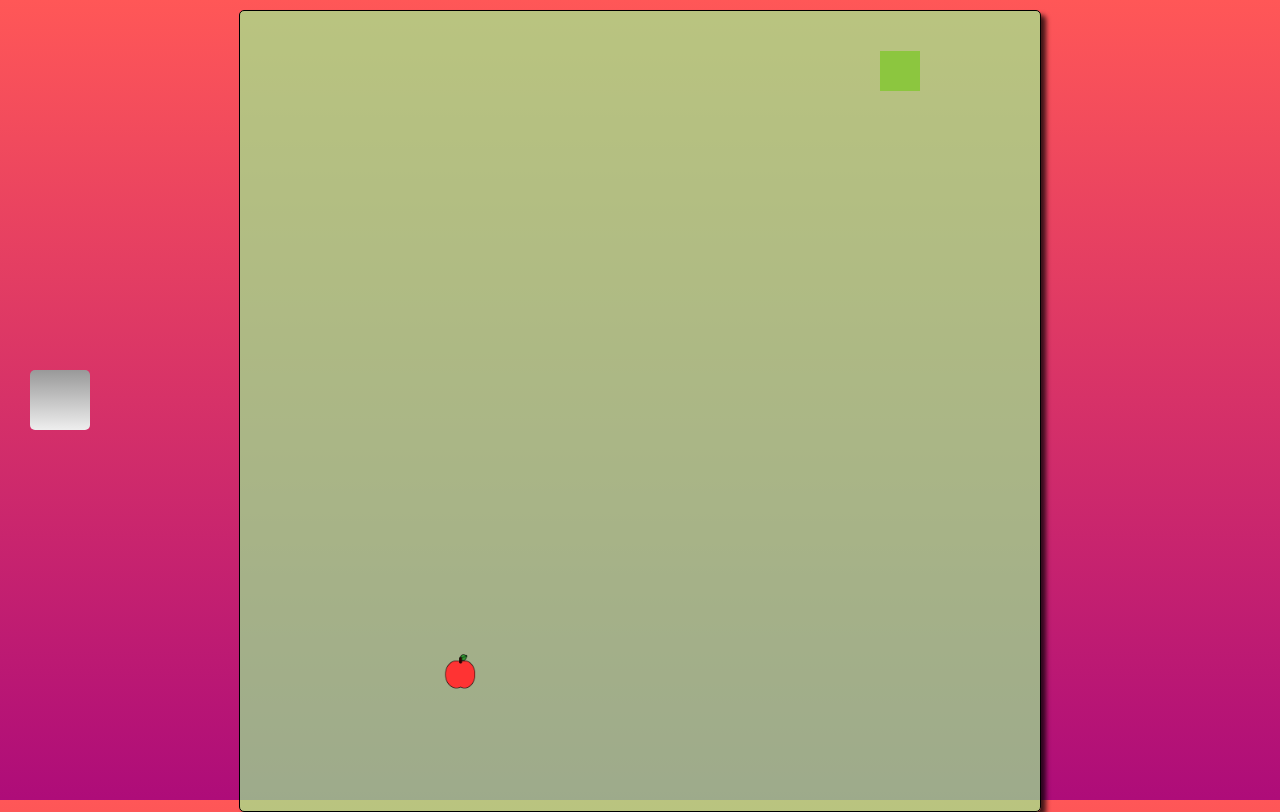
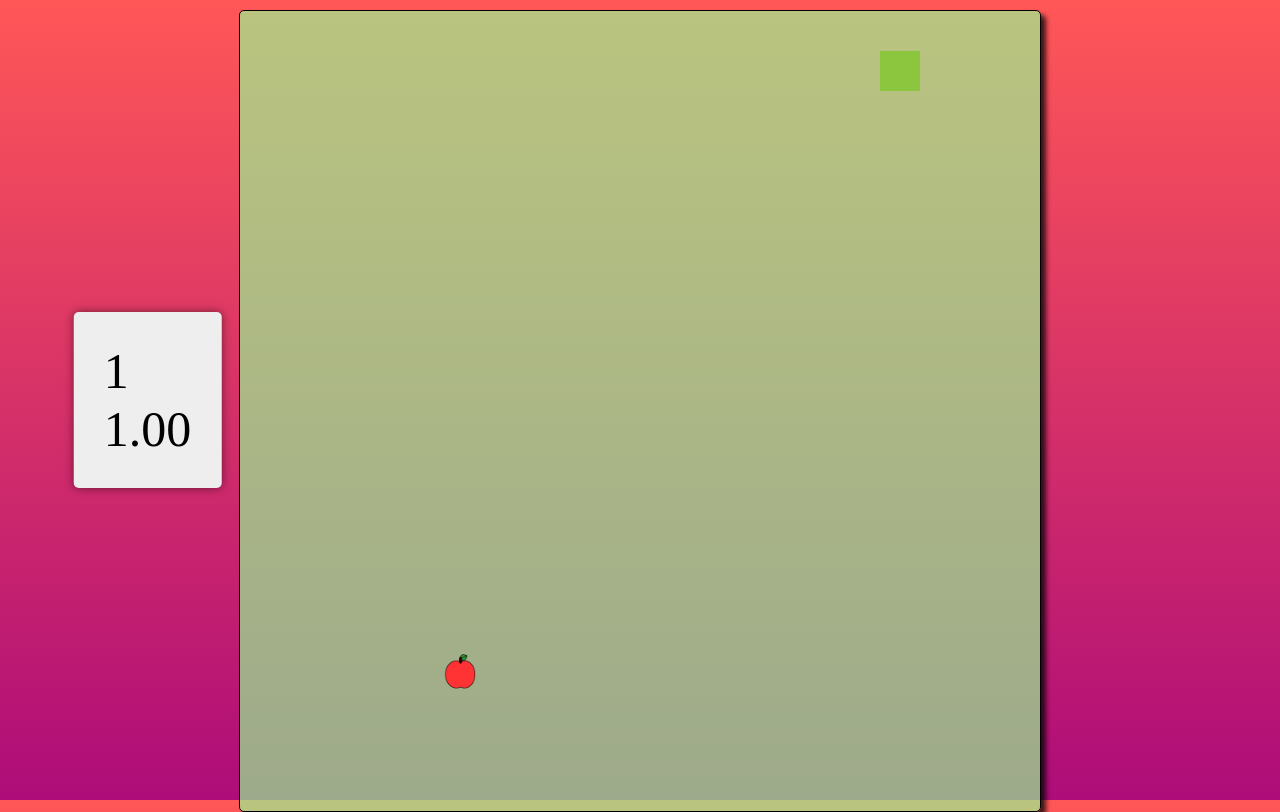
Before and after one commit to Willy-tec/Snake, a website with bundled scripts: page index.html in a window 1280 px wide. Built offline with nearby package versions, Linux system fonts and the light colour scheme.

Commit message:
some change ;)

```diff
--- a/index.html
+++ b/index.html
@@ -12,8 +12,8 @@
 
 <body>
     <div class="info">
-        <div class="score"></div>
-        <div class="vitesse"></div>
+        <div class="score">1</div>
+        <div class="vitesse">1.00</div>
     </div>
     <div class="app"></div>
     <script src="src/script/index.js" type="module"></script>
--- a/src/css/style.sass
+++ b/src/css/style.sass
@@ -13,8 +13,9 @@ body
     left: 0
     transform: translateX(50%) translateY(-50%)
     border-radius: .5rem
-    background-image: linear-gradient(#999, #eee)
+    background-color: #eee
     padding: 3rem
+    box-shadow: 0 0 10px rgba(0, 0, 0, .5)
 .app
     font-size: 20rem
     margin: 1rem
--- a/src/script/index.js
+++ b/src/script/index.js
@@ -11,6 +11,7 @@ let vitDiv = document.querySelector(".vitesse")
 let dessin = new OwnCanvas({div: doc})
 let serpent  = new Serpent(dessin.getMax())
 let pomme = new Pomme(dessin.getMax())
+
 let dir
 let score = 0
 pomme.add()
@@ -36,7 +37,8 @@ pomme.add()
                         dessin.drawPomme(pomme.getArr(), pomme)
 
                     },
-                    FRAME_TIME);
+     FRAME_TIME);
+
 window.addEventListener("keydown", (e)=>{
     dir = e.key
 })
--- a/src/script/object/OwnCanvas.js
+++ b/src/script/object/OwnCanvas.js
@@ -21,7 +21,6 @@ class OwnCanvas{
         let ctx = this.ctx
         ctx.fillStyle = POMME_COLOR
         coord.forEach(el => {
-            /* ctx.fillRect(el.x*this.stepX, el.y*this.stepY, this.stepX, this.stepY ) */
             ctx.drawImage(pomme.img, el.x*this.stepX, el.y*this.stepY, this.stepX, this.stepY)
         })
 
```
Also changed, not shown: src/css/style.css, 1 other file.
